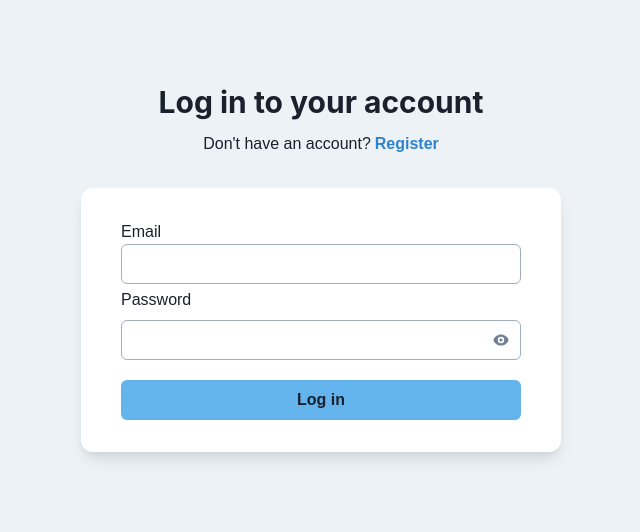
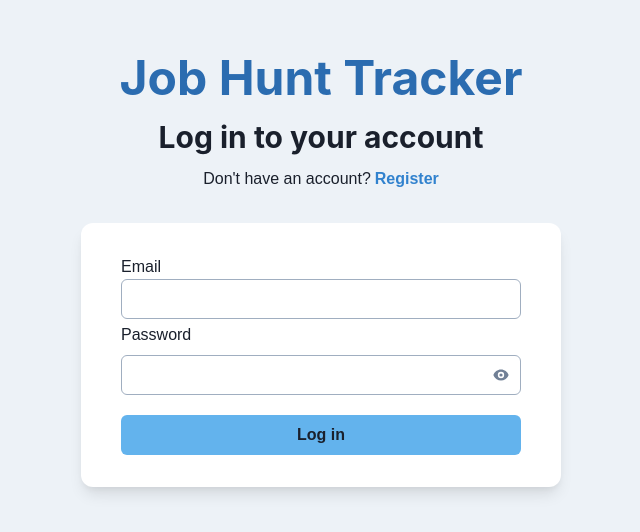
Before and after one commit to CrytoCodeWizard/React-Job-Hunt-Tracker-Project., a React (Create React App) app in the folder frontend/: page / in a window 1280 px wide. Shown: the part 132-664 px from the top of the page, without its empty margins (319-959 px from the left). Built offline with nearby package versions, Linux system fonts and the light colour scheme; no server answers.

Commit message:
Add Heading project title and fix styles

```diff
--- a/frontend/src/components/Auth/AuthInfo.tsx
+++ b/frontend/src/components/Auth/AuthInfo.tsx
@@ -17,11 +17,18 @@ const AuthInfo = ({ method }: AuthInfoProps) => {
   return (
     <>
       <Heading
+        color="blue.600"
         as="h1"
+        textAlign={["left", "center"]}
+        fontSize={["2rem", "3rem"]}
+      >
+        Job Hunt Tracker
+      </Heading>
+
+      <Heading
+        as="h2"
         size={useBreakpointValue({ base: "md", sm: "lg" })}
-        sx={{
-          textAlign: ["left", "center"],
-        }}
+        textAlign={["left", "center"]}
       >
         {method === "Log in"
           ? `${method} to your account`
--- a/frontend/src/components/Job/Job.tsx
+++ b/frontend/src/components/Job/Job.tsx
@@ -46,8 +46,9 @@ const Job = ({ job, index, editState }: JobProps) => {
 
   return (
     <Flex
+      whiteSpace="nowrap"
       shadow="md"
-      position={"relative"}
+      position="relative"
       borderRadius="xl"
       alignItems="center"
       justifyContent={["left", "center"]}
@@ -55,7 +56,7 @@ const Job = ({ job, index, editState }: JobProps) => {
       px={["4.5em", "1.5em"]}
       py={["2em", "2em"]}
     >
-      <Flex whiteSpace="nowrap" direction={"column"}>
+      <Flex overflow="auto" direction="column">
         <HStack>
           <Text fontWeight="bold">Company:</Text>
           <Text> {toTitle(job.company)}</Text>
@@ -85,7 +86,7 @@ const Job = ({ job, index, editState }: JobProps) => {
         p={1}
         top={0}
         right={0}
-        position={"absolute"}
+        position="absolute"
         onClick={() => deleteJob(job._id)}
         color="red.500"
         _hover={{
@@ -97,10 +98,10 @@ const Job = ({ job, index, editState }: JobProps) => {
       </Box>
 
       {!isEditing && (
-        <Box px={2} top={0} left={0} position={"absolute"} color="black.500">
+        <Box px={2} top={0} left={0} position="absolute" color="black.500">
           <Flex alignItems="center">
             <AiOutlineNumber />
-            <Text fontSize={"0.9rem"} fontWeight={"medium"}>{`${index}`}</Text>
+            <Text fontSize="0.9rem" fontWeight="medium">{`${index}`}</Text>
           </Flex>
         </Box>
       )}
@@ -109,7 +110,7 @@ const Job = ({ job, index, editState }: JobProps) => {
           p={1}
           top={0}
           right={6}
-          position={"absolute"}
+          position="absolute"
           onClick={() => {
             displayEditingToast();
             setIsEditing(true);
--- a/frontend/src/components/Job/JobList.tsx
+++ b/frontend/src/components/Job/JobList.tsx
@@ -14,9 +14,9 @@ interface JobListProps {
 
 const JobList = ({ jobs, editState }: JobListProps) => {
   return (
-    <Flex wrap={"wrap"} p={5} as={"ul"} gap={8}>
+    <Flex wrap="wrap" p={5} as="ul" gap={8}>
       {jobs.map((item, index) => (
-        <Box margin={"auto"} key={item._id}>
+        <Box borderRadius="xl" overflow="auto" margin="auto" key={item._id}>
           <Job job={item} index={index + 1} editState={editState} />
         </Box>
       ))}
--- a/frontend/src/layouts/AppLayout.tsx
+++ b/frontend/src/layouts/AppLayout.tsx
@@ -4,7 +4,7 @@ type AppLayoutProps = BoxProps;
 
 const AppLayout = ({ children }: AppLayoutProps) => {
   return (
-    <Box h="100vh" background={"gray.100"} overflow="auto">
+    <Box h="100vh" background={"gray.100"} overflowY="auto">
       {children}
     </Box>
   );
--- a/frontend/src/pages/Home.tsx
+++ b/frontend/src/pages/Home.tsx
@@ -1,6 +1,7 @@
 import {
   Box,
   Button,
+  Heading,
   HStack,
   Input,
   Menu,
@@ -182,7 +183,16 @@ const Home = () => {
 
   return (
     <Box>
-      <HStack p={10} pt={16} alignContent="center" justifyContent="center">
+      <Heading
+        color="blue.600"
+        as="h1"
+        mt={4}
+        textAlign={["center"]}
+        fontSize={["2rem", "3rem"]}
+      >
+        Job Hunt Tracker
+      </Heading>
+      <HStack p={10} alignContent="center" justifyContent="center">
         <Box display={["block", "flex"]}>
           <Input
             value={company}
@@ -275,7 +285,6 @@ const Home = () => {
           </Button>
         )}
       </HStack>
-
       <Box>
         <JobList
           editState={[inEditMode, setInEditMode, setJobId]}
```
